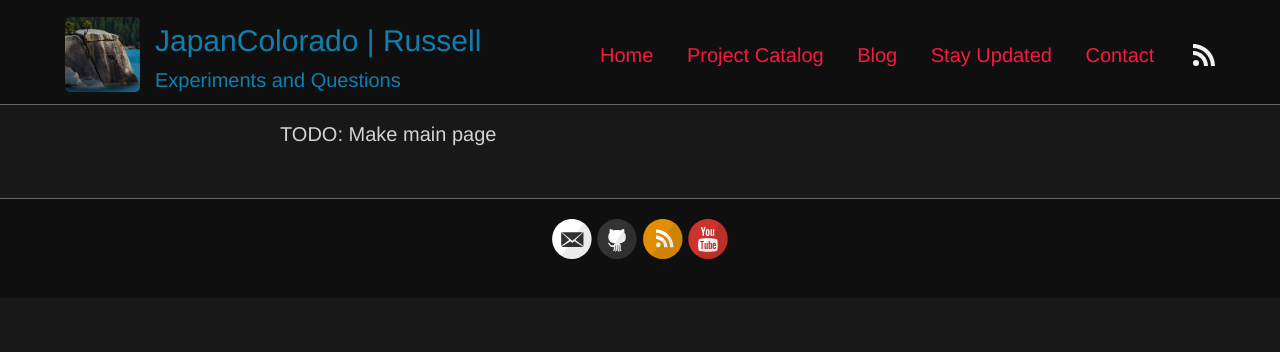
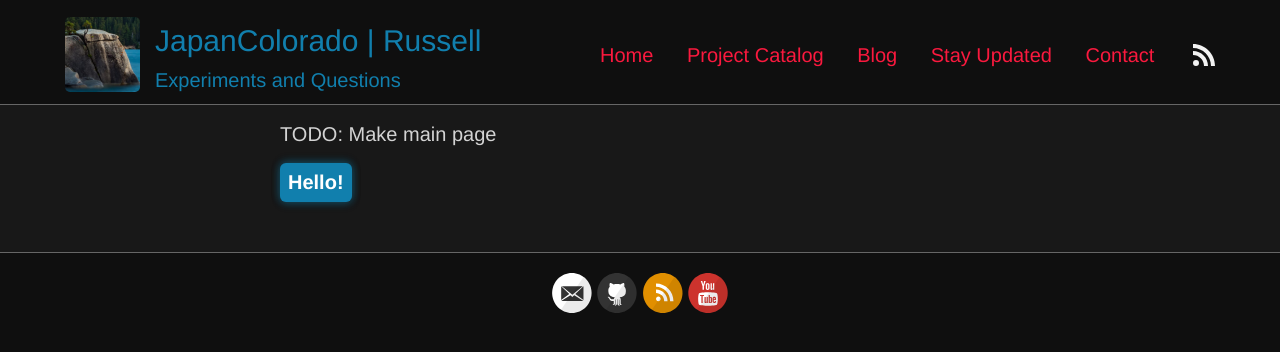
Before and after one commit to JapanColorado/japancolorado.github.io, a Jekyll site: the page built from index.html, in a window 1280 px wide. Shown: the top 352 px of the page. Built offline with Jekyll 4.4.1, drawn with Linux system fonts in a browser that asks for light colours.

Commit message:
Make button class with styles

```diff
--- a/index.html
+++ b/index.html
@@ -2,3 +2,4 @@
 layout: default
 ---
 <p>TODO: Make main page</p>
+<button class="btn">Hello!</button>
--- a/style.scss
+++ b/style.scss
@@ -124,6 +124,14 @@ svg {
   user-select: none;
 }
 
+// Reset button sizes
+button {
+  display:inline-block;
+  padding: 0;
+  border: none;
+  cursor: pointer;
+}
+
 // Fixes images in popup boxes from Google Translate
 .gmnoprint img {
   max-width: none;
@@ -151,9 +159,9 @@ img ~ em{
   text-align: center;
 }
 
-/*********************/
-/* LAYOUT / SECTIONS */
-/*********************/
+/***************************************/
+/* LAYOUT / UTILITY CLASSES / SECTIONS */
+/***************************************/
 .container {
   margin: 0 auto;
   max-width: 740px;
@@ -161,6 +169,24 @@ img ~ em{
   width: 100%;
 }
 
+.btn{
+  font-weight: 600;
+  text-decoration: none;
+  background-color: $mainBlue;
+  color: $white;
+  padding: 0.5rem 0.5rem;
+  border-radius: 6px;
+  box-shadow: 0px 0px 8px rgba(17, 127, 173, 0.25), 0px -2px 8px rgba(17, 127, 173, 0.25), 0px 2px 8px rgba(17, 127, 173, 0.25);
+  transition: box-shadow 0.09s;
+}
+
+.btn:hover{
+  box-shadow: 0px 0px 8px rgba(250, 25, 62, 0.25), 0px -2px 8px	rgba(250, 25, 62, 0.25),0px 2px 8px rgba(250, 25, 62, 0.25);
+}
+
+.btn:active{
+  color: rgb(201, 201, 201);
+}
 .site-title{
   padding-left: 15px;
   padding-bottom: 10px;
@@ -215,7 +241,7 @@ header > nav {
   width: 100%;
   max-width: 650px;
   list-style: none;
-
+  //RSS icon
   img{
     filter: invert(95%);
   }
```
